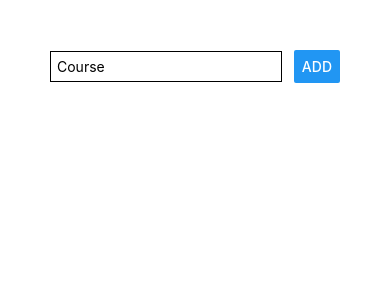
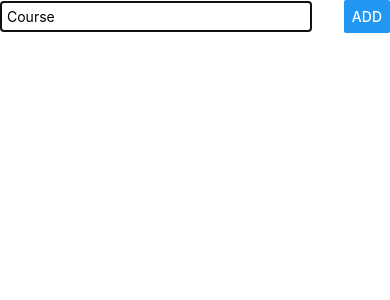
Before and after one commit to miteshjha007/rn-first-app, a React Native app: screen / in a window 390 px wide. Shown: the top 300 px of the page. Built offline with nearby package versions, Linux system fonts and the light colour scheme.

Commit message:
Creating Modal

```diff
--- a/components/GoalInput.js
+++ b/components/GoalInput.js
@@ -1,5 +1,5 @@
 import React, { useState } from 'react';
-import { View, StyleSheet, Button, TextInput } from 'react-native';
+import { View, StyleSheet, Button, TextInput, Modal } from 'react-native';
 
 const GoalInput = props => {
     const [enteredGoal, setEnteredGoal] = useState('');
@@ -7,14 +7,18 @@
         setEnteredGoal(entredText)
     }
     return (
+        // if we se our modal visible = {false},it will hide the modal
+        <Modal visible={props.visible} animationType="slide" >
         <View style={styles.inputContainer}>
             <TextInput placeholder="Course" style={styles.input} onChangeText={goalInputHandler} value={enteredGoal} />
             <Button title="ADD" onPress={props.onAddGoal.bind(this, enteredGoal)} />
-        </View>);
+        </View>
+        </Modal>
+        );
 };
 const styles = StyleSheet.create({
 
     inputContainer: { flexDirection: 'row', justifyContent: 'space-between', alignItems: 'center' },
     input: { borderColor: 'black', borderWidth: 1, padding: 6, width: '80%' },
-})
+});
 export default GoalInput;
```
